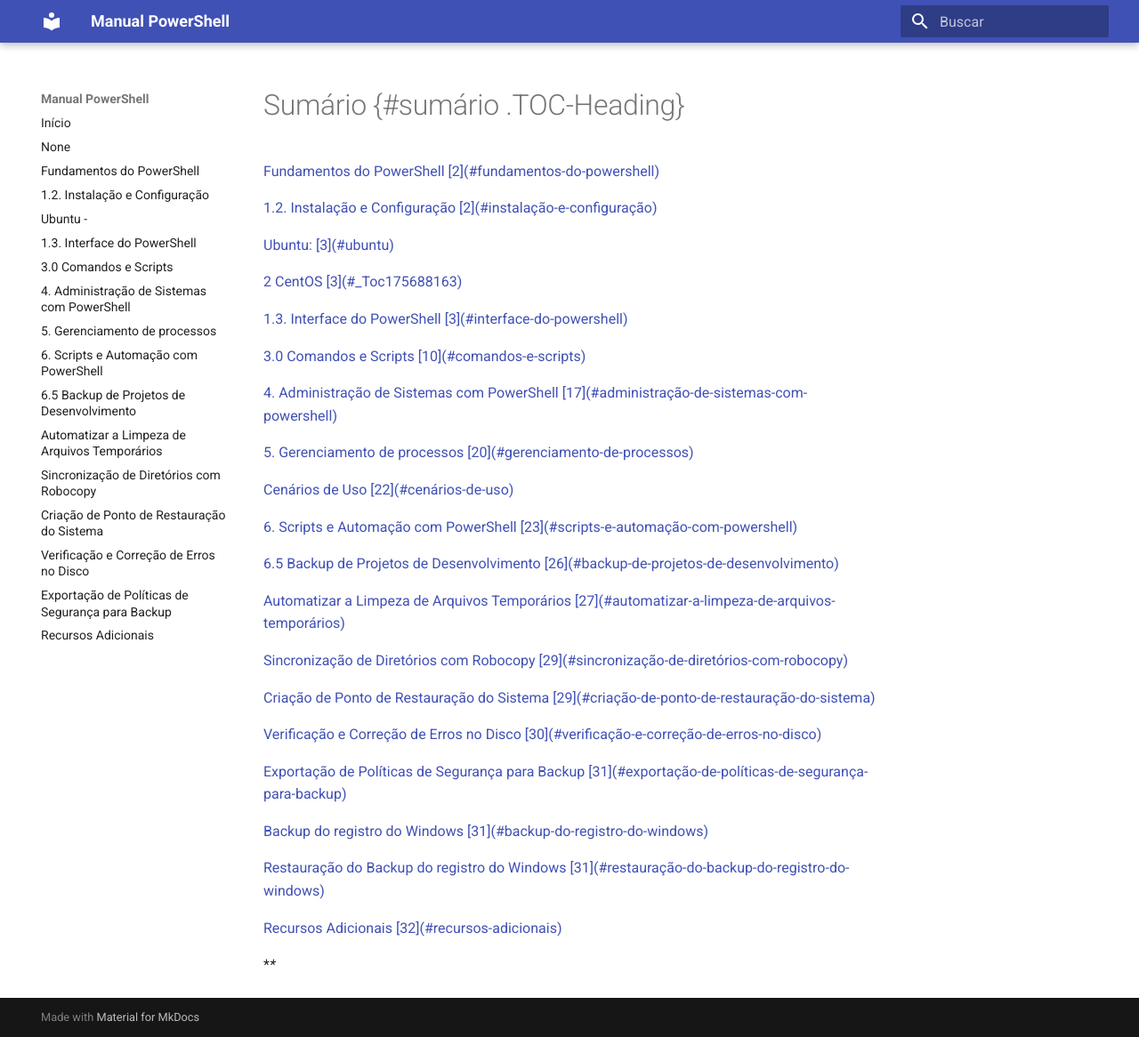
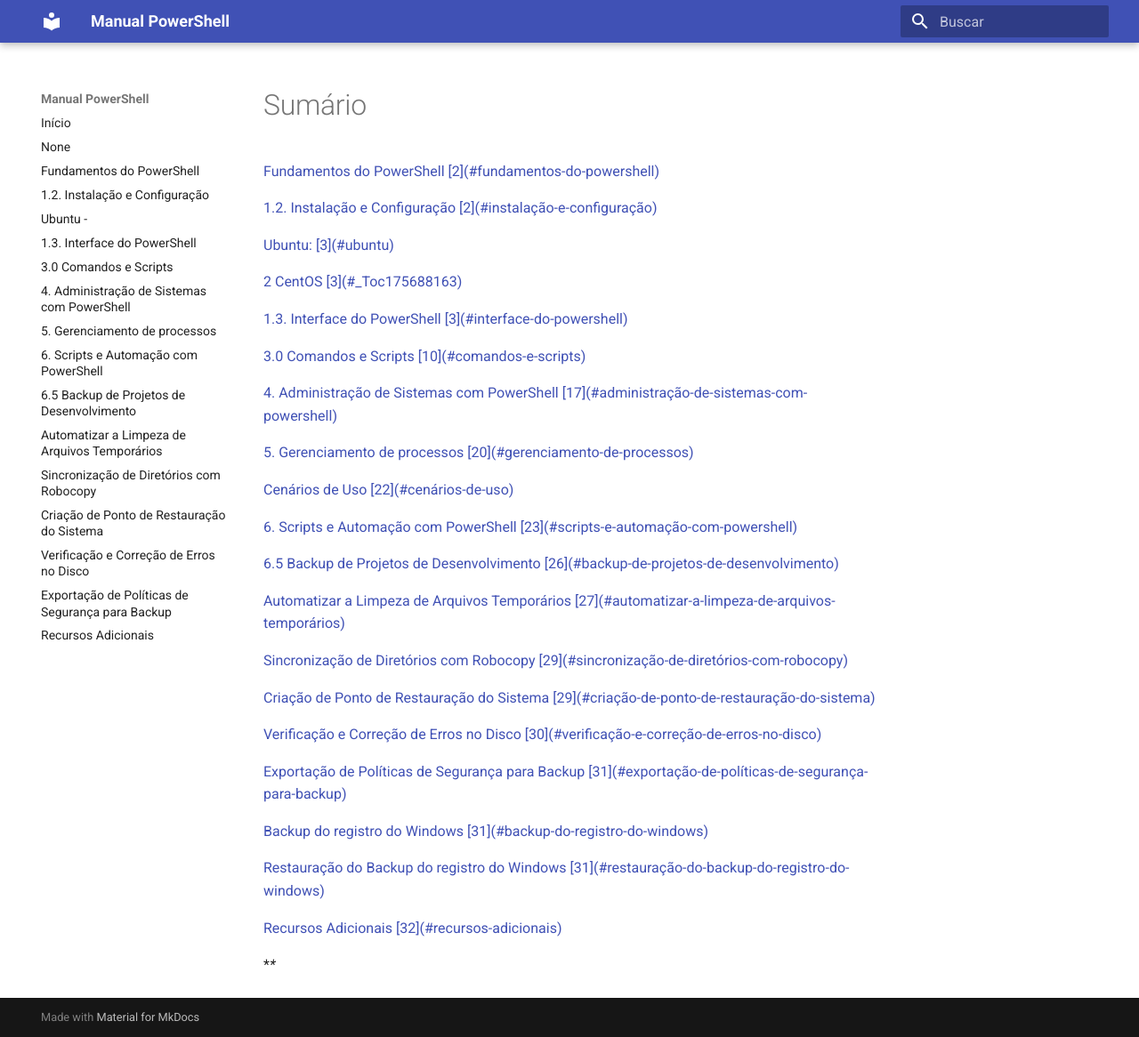
Before and after one commit to dosciati/Manual-PowerShell, an MkDocs documentation site: the page built from docs/01-sumário-sumário-toc-heading.md, in a window 1280 px wide and 1166 px high. Shown: the whole window at 89% size. Built offline with MkDocs 1.6.1 and Material for MkDocs 9.7.7, drawn with Linux system fonts in a browser that asks for light colours.

Commit message:
update 4 sumario

```diff
--- a/docs/01-sumário-sumário-toc-heading.md
+++ b/docs/01-sumário-sumário-toc-heading.md
@@ -1,5 +1,4 @@
-# Sumário {#sumário .TOC-Heading}
-
+# Sumário
 [Fundamentos do PowerShell
 [2](#fundamentos-do-powershell)](#fundamentos-do-powershell)
 
```
